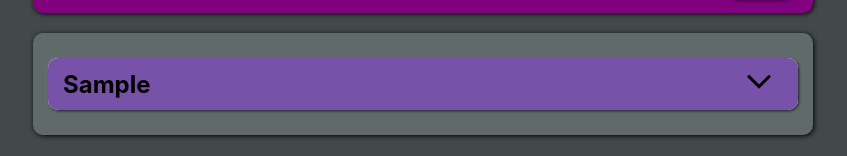
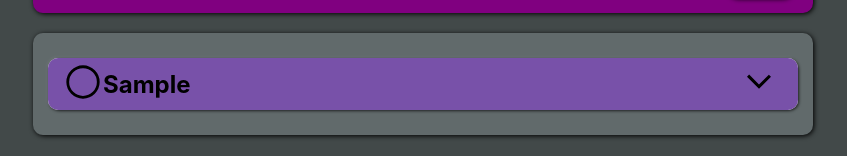
Before and after one commit to Nexus-SvK/todo-list-ami-private-localstorage, a React (Create React App) app: page / in a window 1280 px wide. Both pictures are taken after typing "Sample", "Sample" into the empty fields and a click on the button "Add Todo". Shown: the part 231-387 px from the top of the page, without its empty margins (217-1064 px from the left). Built offline with nearby package versions, Linux system fonts and the light colour scheme.

Commit message:
finished

```diff
--- a/src/App.js
+++ b/src/App.js
@@ -5,13 +5,16 @@ import React, { useState } from "react";
 
 function App() {
   const [todos, setTodos] = useState([]);
+  const delTodo = (toids) => {
+    setTodos((todos) => todos.splice(toids, 1));
+  };
   const addTodo = (todoitem) => {
     setTodos([...todos, todoitem]);
   };
   return (
     <div className="App">
       <TodoForm add={addTodo} />
-      <TodoList todos={todos} />
+      <TodoList todos={todos} del={delTodo} />
     </div>
   );
 }
--- a/src/components/Todo.js
+++ b/src/components/Todo.js
@@ -3,24 +3,54 @@ import "./Todo.css";
 
 const Todo = (props) => {
   const [showBody, setShowBody] = useState(false);
+  const [delTodo, setDelTodo] = useState(false);
 
   const show = () => {
     setShowBody(!showBody);
   };
 
-  const checkBoxHandler = (e) => {
-    console.log(e.target.checked);
+  const delTodoHandler = () => {
+    setDelTodo(!delTodo);
+    props.delete(props.id);
   };
   return (
     <div className="todo">
       <div className={showBody ? "todo_header opened" : "todo_header"}>
         <div className="head">
-          <input className="check" type="checkbox" onClick={checkBoxHandler} />
+          <div className="check">
+            <input
+              id={"rb" + props.id}
+              type="checkbox"
+              name={"rb" + props.id}
+              onClick={delTodoHandler}
+            />
+            <label for={"rb" + props.id} id={"radiobox" + props.id}>
+              <svg height="40" width="40">
+                <path
+                  className="radio"
+                  d={
+                    delTodo
+                      ? "M17.583 27.625 29.375 15.833 27.292 13.792 17.583 23.542 12.667 18.625 10.625 20.625ZM20 36.667Q16.5 36.667 13.458 35.375Q10.417 34.083 8.167 31.833Q5.917 29.583 4.625 26.542Q3.333 23.5 3.333 20Q3.333 16.5 4.625 13.458Q5.917 10.417 8.167 8.167Q10.417 5.917 13.458 4.625Q16.5 3.333 20 3.333Q23.5 3.333 26.542 4.625Q29.583 5.917 31.833 8.167Q34.083 10.417 35.375 13.458Q36.667 16.5 36.667 20Q36.667 23.5 35.375 26.542Q34.083 29.583 31.833 31.833Q29.583 34.083 26.542 35.375Q23.5 36.667 20 36.667ZM20 20Q20 20 20 20Q20 20 20 20Q20 20 20 20Q20 20 20 20Q20 20 20 20Q20 20 20 20Q20 20 20 20Q20 20 20 20ZM20 33.875Q25.875 33.875 29.875 29.875Q33.875 25.875 33.875 20Q33.875 14.125 29.875 10.125Q25.875 6.125 20 6.125Q14.125 6.125 10.125 10.125Q6.125 14.125 6.125 20Q6.125 25.875 10.125 29.875Q14.125 33.875 20 33.875Z"
+                      : "M20 36.667Q16.542 36.667 13.521 35.354Q10.5 34.042 8.229 31.771Q5.958 29.5 4.646 26.479Q3.333 23.458 3.333 20Q3.333 16.542 4.646 13.5Q5.958 10.458 8.229 8.208Q10.5 5.958 13.521 4.646Q16.542 3.333 20 3.333Q23.458 3.333 26.5 4.646Q29.542 5.958 31.792 8.208Q34.042 10.458 35.354 13.5Q36.667 16.542 36.667 20Q36.667 23.458 35.354 26.479Q34.042 29.5 31.792 31.771Q29.542 34.042 26.5 35.354Q23.458 36.667 20 36.667ZM20 20Q20 20 20 20Q20 20 20 20Q20 20 20 20Q20 20 20 20Q20 20 20 20Q20 20 20 20Q20 20 20 20Q20 20 20 20ZM20 33.875Q25.792 33.875 29.833 29.812Q33.875 25.75 33.875 20Q33.875 14.208 29.833 10.167Q25.792 6.125 20 6.125Q14.25 6.125 10.188 10.167Q6.125 14.208 6.125 20Q6.125 25.75 10.188 29.812Q14.25 33.875 20 33.875Z"
+                  }
+                />
+              </svg>
+            </label>
+          </div>
           <h2 className="title">{props.title}</h2>
         </div>
         <div class="check">
-          <input id="cb" type="checkbox" name="cb" onClick={show} />
-          <label for="cb" id="checkbox" className={showBody ? "reverse" : ""}>
+          <input
+            id={"cb" + props.id}
+            type="checkbox"
+            name={"cb" + props.id}
+            onClick={show}
+          />
+          <label
+            for={"cb" + props.id}
+            id={"checkbox" + props.id}
+            className={showBody ? "reverse" : ""}
+          >
             <svg height="48" width="48">
               <path
                 class="arrow"
@@ -31,7 +61,6 @@ const Todo = (props) => {
         </div>
       </div>
       <div className={showBody ? "todo_body" : "todo_body hidden"}>
-        {}
         <pre>{props.body}</pre>
       </div>
     </div>
--- a/src/components/TodoList.js
+++ b/src/components/TodoList.js
@@ -3,10 +3,19 @@ import Todo from "./Todo";
 import "./TodoList.css";
 
 const TodoList = (props) => {
+  const delTodoFunc = (todoid) => {
+    props.del(todoid);
+  };
   return (
     <div className="todo_list">
-      {props.todos.map((todo) => (
-        <Todo title={todo.title} body={todo.body} />
+      {props.todos.map((todo, i) => (
+        <Todo
+          key={i}
+          id={i}
+          title={todo.title}
+          body={todo.body}
+          delete={delTodoFunc}
+        />
       ))}
     </div>
   );
```
Also changed, not shown: src/components/check-circle.svg (deleted), src/logo.svg (deleted).
